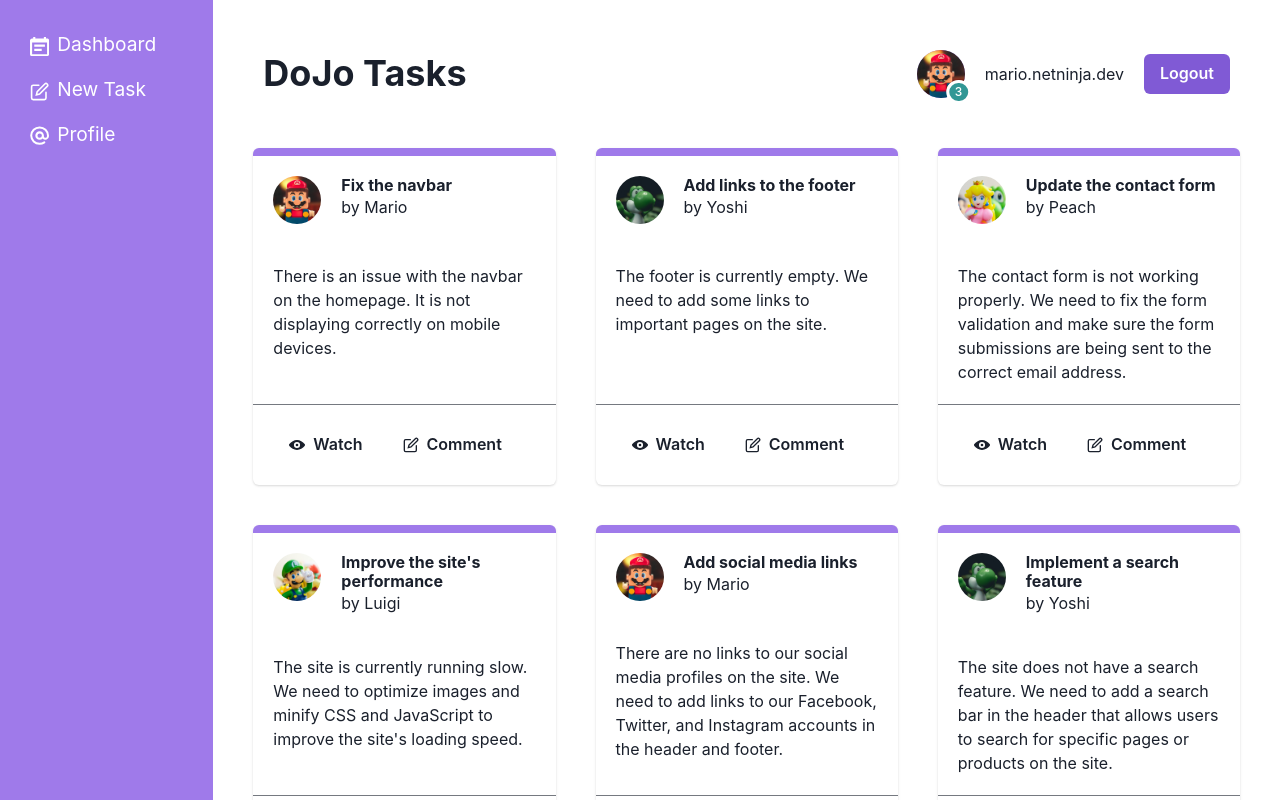
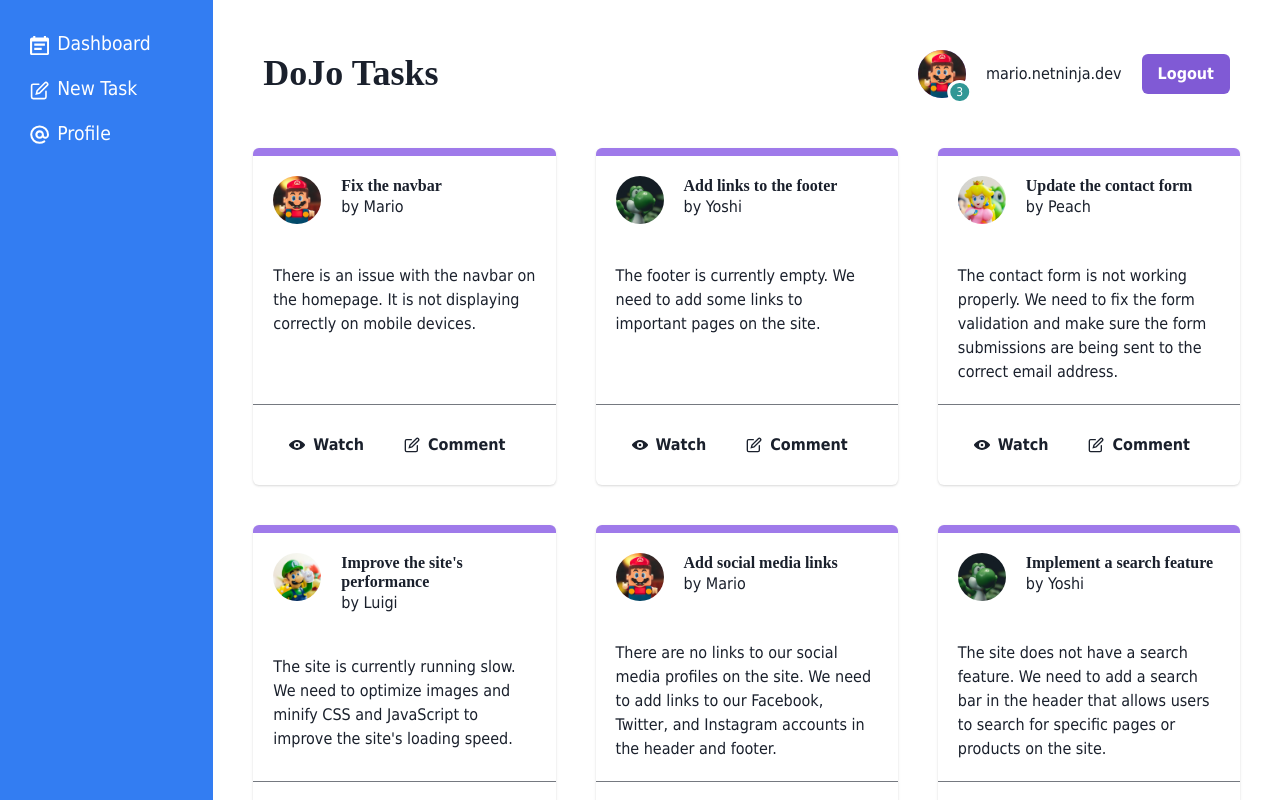
Before and after one commit to suneebs/chakraUI, a React (Vite) app: page / in a window 1280 px wide. Shown: the top 800 px of the page. Built offline with nearby package versions, Linux system fonts and the light colour scheme; data requests are answered from the project's data file.

Commit message:
customizing the theme

```diff
--- a/src/layouts/RootLayout.jsx
+++ b/src/layouts/RootLayout.jsx
@@ -9,7 +9,7 @@
       <GridItem
       as="aside"
       colSpan={{ base:6, lg:2, xl:1 }}
-      bg={'purple.400'}
+      bg={'brand.600'}
       minHeight={{lg:'100vh'}}
       p={{base:'20px', lg:'30px'}}>
         <Sidebar />
--- a/src/main.jsx
+++ b/src/main.jsx
@@ -1,11 +1,29 @@
 import React from 'react'
 import ReactDOM from 'react-dom/client'
 import App from './App'
-import { ChakraProvider } from '@chakra-ui/react'
+import { ChakraProvider, extendTheme } from '@chakra-ui/react'
+
+// Extend the theme
+const colors={
+  brand:{
+    900:'#024fc9',
+    800:'#146af5',
+    700:'#2977f2',
+    600:'#337df2',
+    500:'#4287f5'
+  }
+}
+
+const fonts={
+  body:'Tahoma',
+  heading:'Courie New'
+}
+
+const theme = extendTheme({colors, fonts})
 
 ReactDOM.createRoot(document.getElementById('root')).render(
   <React.StrictMode>
-    <ChakraProvider>
+    <ChakraProvider theme={theme}>
       <App />
     </ChakraProvider>
   </React.StrictMode>,
```
